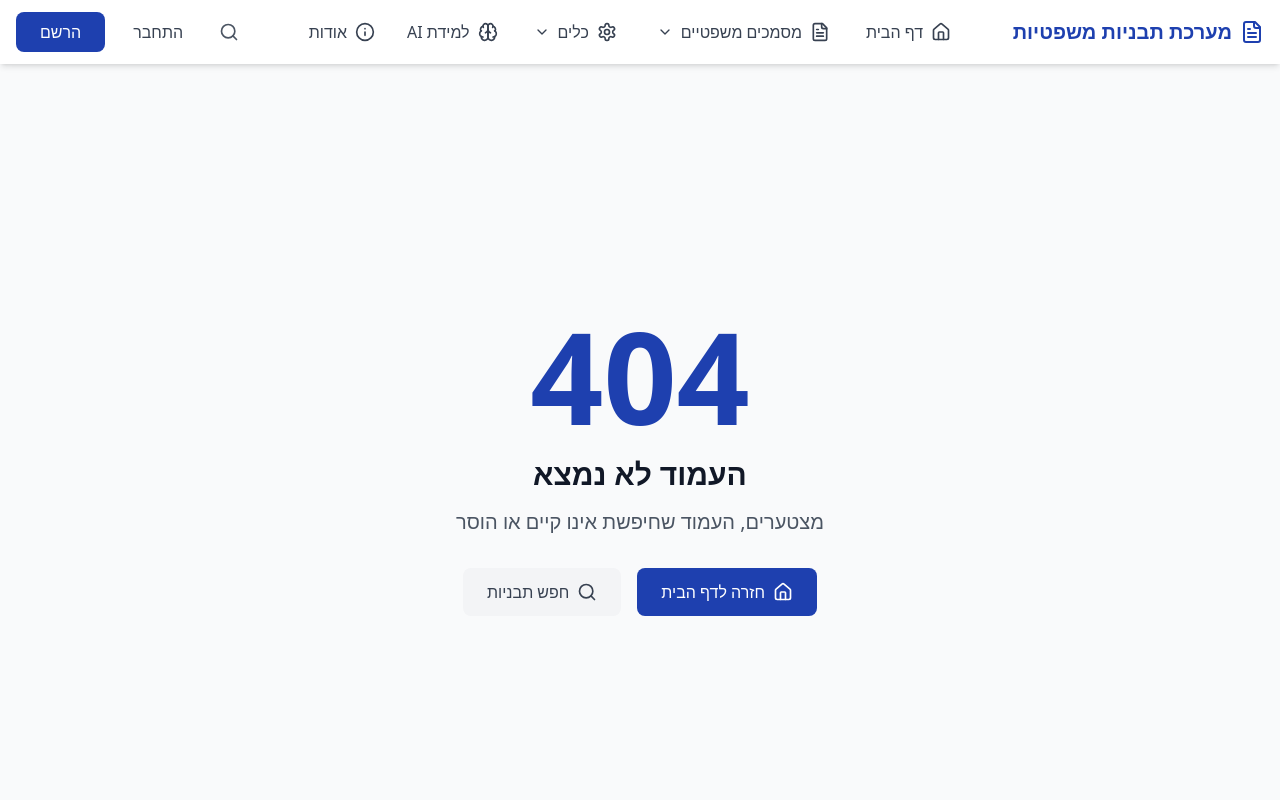
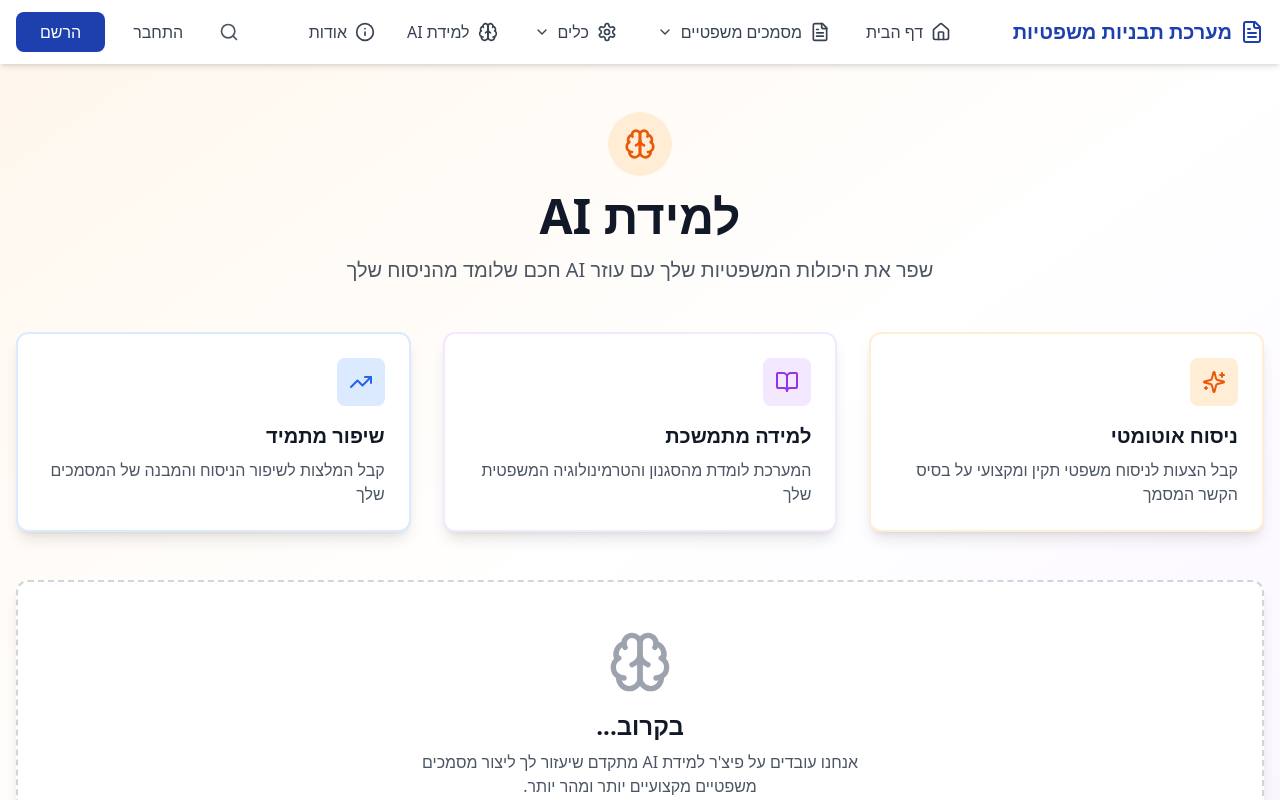
Before and after one commit to liatbenshai/legal-templates-clean-2.0, a Next.js app: page /ai-learning in a window 1280 px wide. Before the commit this address had no page. Shown: the top 800 px of the page. Built offline with nearby package versions, Linux system fonts and the light colour scheme.

Commit message:
Create page.tsx

```diff
--- /dev/null
+++ b/app/ai-learning/page.tsx
@@ -0,0 +1,70 @@
+'use client';
+
+import { Brain, BookOpen, Sparkles, TrendingUp } from 'lucide-react';
+
+export default function AILearningPage() {
+  return (
+    <div className="min-h-screen bg-gradient-to-br from-orange-50 via-white to-purple-50">
+      <div className="container mx-auto px-4 py-12">
+        {/* כותרת */}
+        <div className="text-center mb-12">
+          <div className="inline-flex items-center justify-center w-16 h-16 bg-orange-100 rounded-full mb-4">
+            <Brain className="w-8 h-8 text-orange-600" />
+          </div>
+          <h1 className="text-5xl font-bold text-gray-900 mb-4">למידת AI</h1>
+          <p className="text-xl text-gray-600 max-w-2xl mx-auto">
+            שפר את היכולות המשפטיות שלך עם עוזר AI חכם שלומד מהניסוח שלך
+          </p>
+        </div>
+
+        {/* תכונות */}
+        <div className="grid grid-cols-1 md:grid-cols-3 gap-8 mb-12">
+          <div className="bg-white rounded-xl shadow-lg p-6 border-2 border-orange-100">
+            <div className="w-12 h-12 bg-orange-100 rounded-lg flex items-center justify-center mb-4">
+              <Sparkles className="w-6 h-6 text-orange-600" />
+            </div>
+            <h3 className="text-xl font-bold text-gray-900 mb-2">ניסוח אוטומטי</h3>
+            <p className="text-gray-600">
+              קבל הצעות לניסוח משפטי תקין ומקצועי על בסיס הקשר המסמך
+            </p>
+          </div>
+
+          <div className="bg-white rounded-xl shadow-lg p-6 border-2 border-purple-100">
+            <div className="w-12 h-12 bg-purple-100 rounded-lg flex items-center justify-center mb-4">
+              <BookOpen className="w-6 h-6 text-purple-600" />
+            </div>
+            <h3 className="text-xl font-bold text-gray-900 mb-2">למידה מתמשכת</h3>
+            <p className="text-gray-600">
+              המערכת לומדת מהסגנון והטרמינולוגיה המשפטית שלך
+            </p>
+          </div>
+
+          <div className="bg-white rounded-xl shadow-lg p-6 border-2 border-blue-100">
+            <div className="w-12 h-12 bg-blue-100 rounded-lg flex items-center justify-center mb-4">
+              <TrendingUp className="w-6 h-6 text-blue-600" />
+            </div>
+            <h3 className="text-xl font-bold text-gray-900 mb-2">שיפור מתמיד</h3>
+            <p className="text-gray-600">
+              קבל המלצות לשיפור הניסוח והמבנה של המסמכים שלך
+            </p>
+          </div>
+        </div>
+
+        {/* מצב בפיתוח */}
+        <div className="bg-white rounded-xl shadow-lg p-12 text-center border-2 border-dashed border-gray-300">
+          <div className="max-w-md mx-auto">
+            <Brain className="w-16 h-16 text-gray-400 mx-auto mb-4" />
+            <h2 className="text-2xl font-bold text-gray-900 mb-2">בקרוב...</h2>
+            <p className="text-gray-600 mb-6">
+              אנחנו עובדים על פיצ'ר למידת AI מתקדם שיעזור לך ליצור מסמכים משפטיים
+              מקצועיים יותר ומהר יותר.
+            </p>
+            <button className="px-6 py-3 bg-orange-600 text-white rounded-lg hover:bg-orange-700 transition font-medium">
+              הודע לי כשיהיה מוכן
+            </button>
+          </div>
+        </div>
+      </div>
+    </div>
+  );
+}
```
